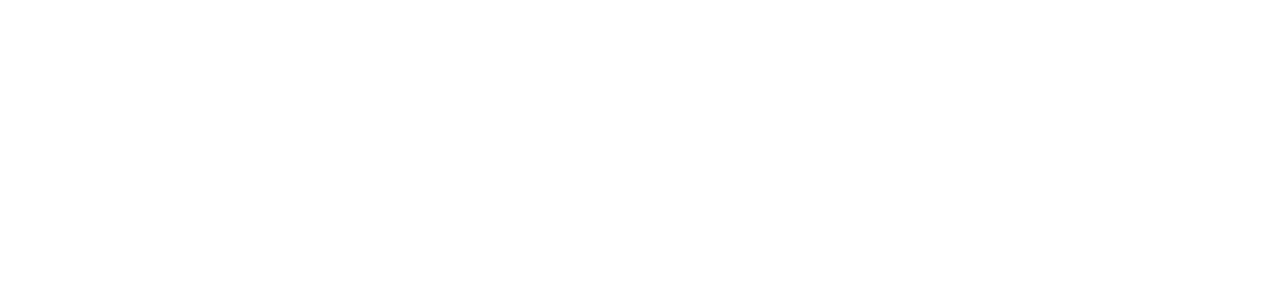
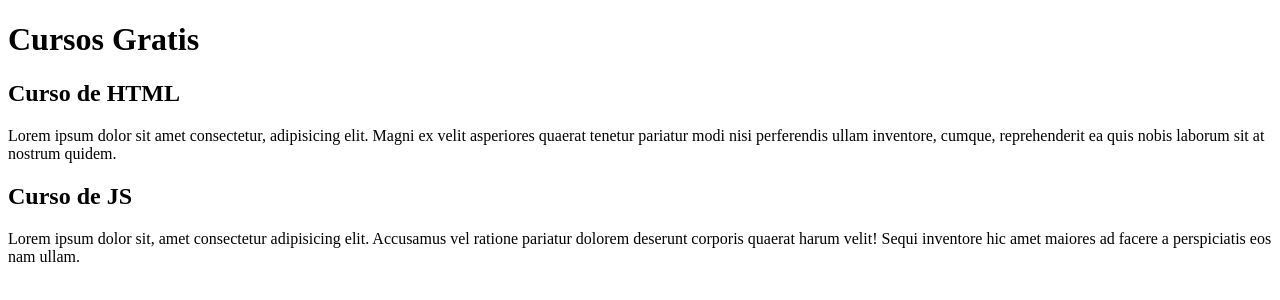
Before and after one commit to GPabloPGarcia/Projeto-site, a plain HTML site: page index.html in a window 1280 px wide. Drawn offline with Linux system fonts and the light colour scheme.

Commit message:
Comecei a criar o conteudo

```diff
--- a/index.html
+++ b/index.html
@@ -8,15 +8,15 @@
 <body>
     <main>
         <header>
-            <h1></h1>
+            <h1>Cursos Gratis</h1>
         </header>
         <article>
-            <h2></h2>
-            <p></p>
+            <h2>Curso de HTML</h2>
+            <p>Lorem ipsum dolor sit amet consectetur, adipisicing elit. Magni ex velit asperiores quaerat tenetur pariatur modi nisi perferendis ullam inventore, cumque, reprehenderit ea quis nobis laborum sit at nostrum quidem.</p>
         </article>
         <article>
-            <h2></h2>
-            <p></p>
+            <h2>Curso de JS</h2>
+            <p>Lorem ipsum dolor sit, amet consectetur adipisicing elit. Accusamus vel ratione pariatur dolorem deserunt corporis quaerat harum velit! Sequi inventore hic amet maiores ad facere a perspiciatis eos nam ullam.</p>
         </article>
     </main>
 </body>
```
